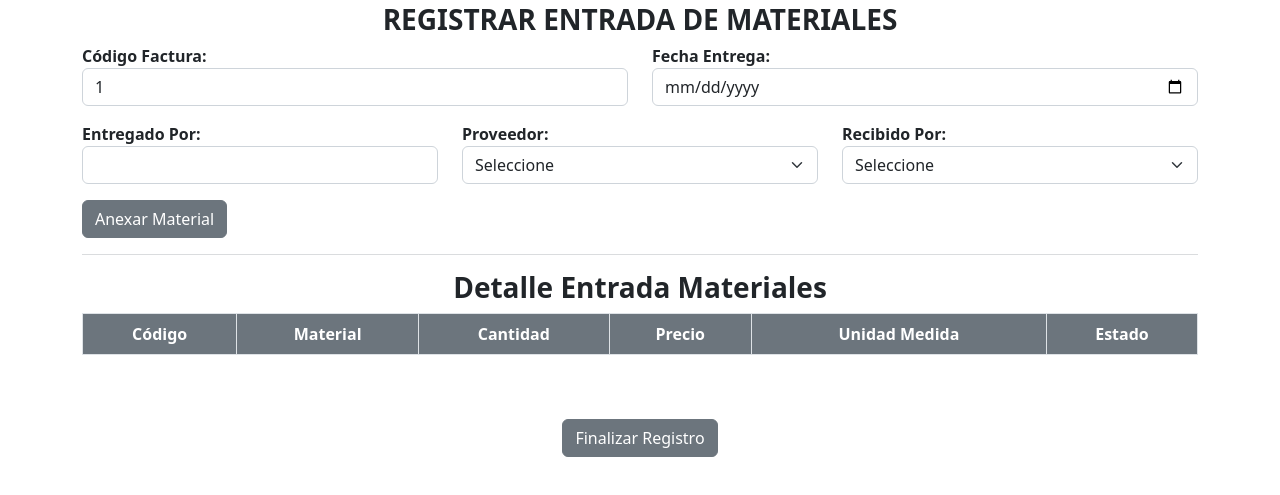
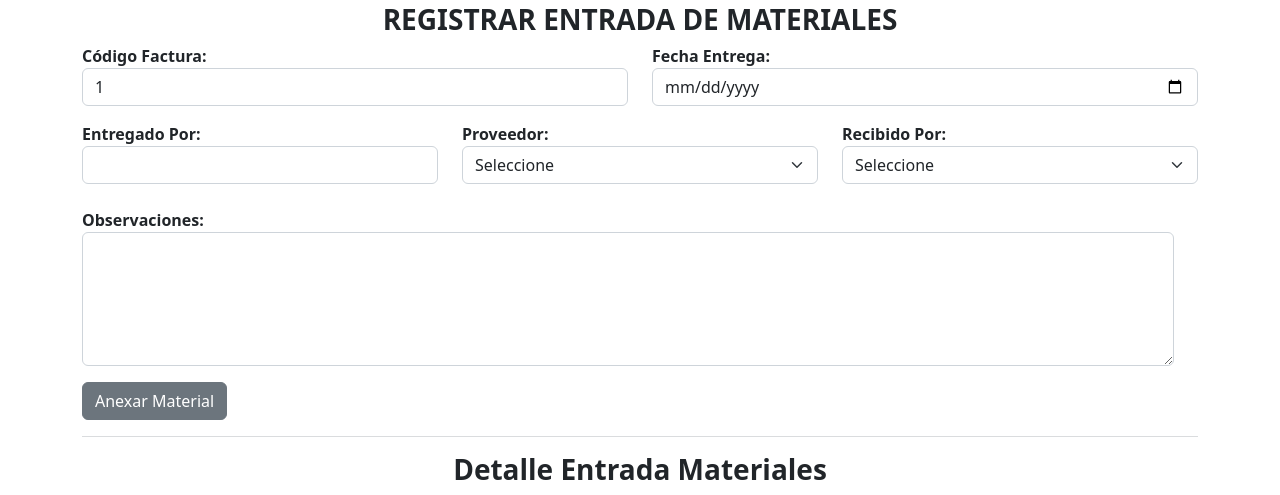
Before and after one commit to TheEmmanuel2710/ProyectoInventario, a Django app: template GestionInventario/appGestionInventario/templates/asistente/frmRegistrarEntradaMaterial.html in a window 1280 px wide. Shown: the part 229-724 px from the top of the page. Run offline with Django 3.2, Linux system fonts and the light colour scheme; the template is opened without the code that fills it, so the values that code supplies are empty; some libraries are stand-ins or nearby versions.

Commit message:
Actualizacion vista Detalle entrada material

```diff
--- a/GestionInventario/appGestionInventario/static/js/material.js
+++ b/GestionInventario/appGestionInventario/static/js/material.js
@@ -51,7 +51,9 @@
         "entregadoPor": $("#txtEntregadoPor").val(),
         "proveedor": $("#cbProveedor").val(),
         "recibidoPor": $("#cbRecibidoPor").val(),
+        "observaciones":$("#txtObservaciones").val(),
         "fechaHora": $("#txtFechaEntrega").val(),
+
         "detalle": JSON.stringify(entradaMateriales),
     };
     $.ajax({
--- a/GestionInventario/appGestionInventario/templates/asistente/frmRegistrarEntradaMaterial.html
+++ b/GestionInventario/appGestionInventario/templates/asistente/frmRegistrarEntradaMaterial.html
@@ -57,6 +57,12 @@
                         {% endfor %}
                     </select>
                 </div>
+                <div class="form-group row mt-2 ">
+                    <div class="mb-3 col-lg-12">
+                        <label for="txtObservaciones" class="fw-bold">Observaciones:</label>
+                        <textarea name="txtObservaciones" id="txtObservaciones" class="form-control" cols="30"
+                            rows="5"></textarea>
+                    </div>
             </div>
         </form>
         <div class="form-group">
@@ -118,17 +124,6 @@
 
                                 </select>
                             </div>
-                            <!-- <div class="col-lg-6 mb-3">
-                                <label>Ingrese Nombre Material
-                                    <input list="materiales" name="txtMaterial" class="form-control" /></label>
-                                    <datalist id="materiales">
-                                        {% for material in materiales %}
-                                        <option value="{{material.matElemento.eleCodigo}}">{{material.matElemento.eleCodigo}}-{{material.matElemento.eleNombre}}</option>
-                                        {% endfor %}
-
-                                    </datalist>
-                            </div>-->
-
                         </div>
                         <div class="form-group row">
                             <div class="col-lg-3 mb-3">
--- a/GestionInventario/appGestionInventario/templates/instructor/frmRegistrarSolicitud.html
+++ b/GestionInventario/appGestionInventario/templates/instructor/frmRegistrarSolicitud.html
@@ -21,6 +21,7 @@
 <h3 class="text-center fw-bold">REGISTRAR SOLICITUD DE MATERIALES</h3>
 <div class="principal" style="width: 100%;">
     <div id="datosGenerales">
+        <form action="" id="frmDatosGenerales">
             <div class="form-group row">
                 <div class="col-lg-4 mb-3">
                     <label for="cbFicha" class="fw-bold">Ficha - Programa:</label>
@@ -49,8 +50,10 @@
             <div class="form-group row mt-2 ">
                 <div class="mb-3 col-lg-12">
                     <label for="txtDescripcion" class="fw-bold">Observaciones:</label>
-                <textarea name="txtDescripcion" id="txtDescripcion" class="form-control" cols="30" rows="5"></textarea>
+                    <textarea name="txtDescripcion" id="txtDescripcion" class="form-control" cols="30"
+                        rows="5"></textarea>
                 </div>
+        </form>
     </div>
     <div class="form-group">
         <button type="button" id="btnAbrirModalAnexarMaterial" class="btn btn-secondary" data-bs-toggle="modal"
```
Lines whose indentation alone changed are shown as unchanged.
